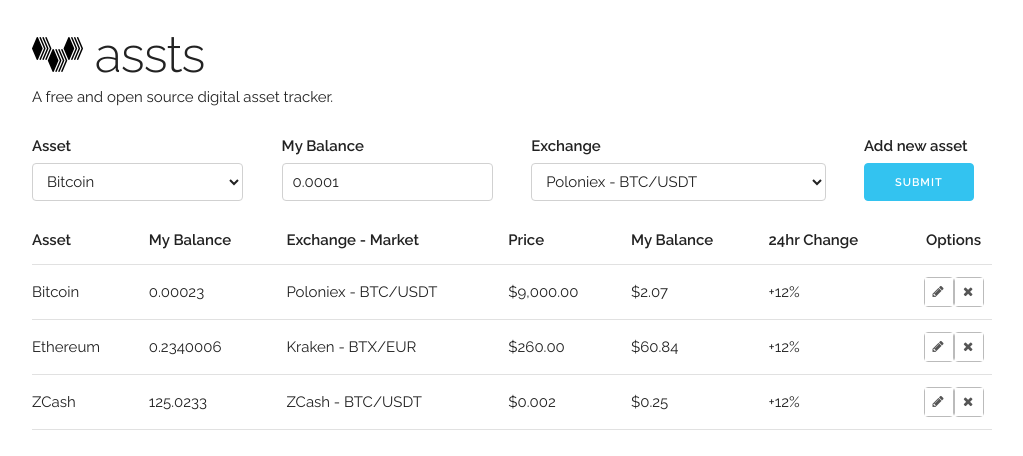
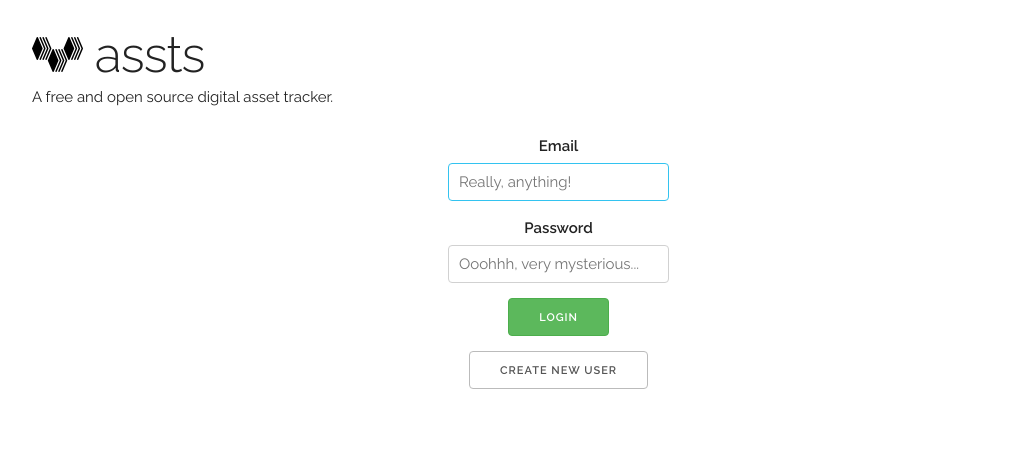
Before and after one commit to andreihod/cryptofolio, an Angular app: page /signup in a window 1280 px wide. Shown: the top 456 px of the page, without its empty margins (128-1151 px from the left). Built offline with nearby package versions, Linux system fonts and the light colour scheme.

Commit message:
Adding user

```diff
--- a/src/app/app.component.html
+++ b/src/app/app.component.html
@@ -1,11 +1,13 @@
 <h1>
-  <img src="assets/images/assts.png" alt="assts"/>
-  {{title}}
+  <img src="assets/images/assts.png" alt="assts" /> {{title}}
 </h1>
 <p>
   {{description}}
 </p>
+<app-user-form></app-user-form>
 
-<app-asset-form></app-asset-form>
+<div *ngIf="logged">
+  <app-asset-form></app-asset-form>
 
-<app-asset-list ></app-asset-list>
+  <app-asset-list></app-asset-list>
+</div>
--- /dev/null
+++ b/src/app/user-form/user-form.component.html
@@ -0,0 +1,36 @@
+<form #f="ngForm" (ngSubmit)="onSubmit(f)" >
+  <div class="six columns offset-by-five text-center">
+    <div class="row">
+      <div class="six columns">
+        <label for="username">Email</label>
+        <input class="u-full-width" autofocus="autofocus" type="text"
+        placeholder="Really, anything!" id="email" [(ngModel)]="user.email" name="email">
+      </div>
+    </div>
+    <div class="row">
+      <div class="six columns">
+        <label for="password">Password</label>
+        <input class="u-full-width" type="password"
+        placeholder="Ooohhh, very mysterious..." id="password" [(ngModel)]="user.password" name="password">
+      </div>
+    </div>
+    <div class="row" *ngIf="creating">
+      <div class="six columns">
+        <label for="repeat-password">Password again</label>
+        <input class="u-full-width" type="password"
+        placeholder="yeah, I know that it's boring, sorry..." id="repeat-password" [(ngModel)]="repeatPassword"
+        name="repeatPassword">
+      </div>
+    </div>
+    <div class="row">
+      <div class="six columns">
+        <input class="button-success" type="submit" [value]="creating ? 'Create' : 'Login'">
+      </div>
+    </div>
+    <div class="row">
+      <div class="six columns">
+        <input class="button-default" type="button" [value]="creating ? 'Login' : 'Create new user'" (click)="create()">
+      </div>
+    </div>
+  </div>
+</form>
--- /dev/null
+++ b/src/app/user-form/user-form.component.ts
@@ -0,0 +1,37 @@
+import { UserService } from './../user.service';
+import { User } from './../user';
+import { Component, OnInit } from '@angular/core';
+
+@Component({
+  selector: 'app-user-form',
+  templateUrl: './user-form.component.html',
+  styleUrls: ['./user-form.component.css']
+})
+export class UserFormComponent implements OnInit {
+
+  user : User = new User();
+  repeatPassword : string;
+  creating: boolean = false;
+
+  constructor(private userService : UserService) { }
+
+  ngOnInit() {
+  }
+
+  onSubmit(form){
+    this.user.username = this.user.email;
+
+    if(this.creating){
+      if(this.user.password === this.repeatPassword){
+        this.userService.signup(this.user).subscribe(
+          value => console.log(value)
+        )
+      }
+    }
+  }
+
+  create(){
+    this.creating = !this.creating;
+  }
+
+}
--- /dev/null
+++ b/src/app/user.service.ts
@@ -0,0 +1,41 @@
+import { User } from './user';
+
+import { Injectable } from '@angular/core';
+import { Http, Response, RequestOptions, Headers } from '@angular/http';
+
+@Injectable()
+export class UserService {
+
+  constructor(private http: Http) { }
+
+  signup(user: User) {
+    return this.http.post('http://www.getcryptofolio.com:4001/api/auth/signup',
+      `
+    {
+      "user" : {
+          ${JSON.stringify(user)}
+      }
+    }
+    `
+      , { headers: this.getHeaders() });
+  }
+
+  login() {
+
+  }
+
+  udpate() {
+
+  }
+
+  get() {
+
+  }
+
+  private getHeaders() {
+    let headers = new Headers();
+    headers.append('Content-Type', 'application/json');
+    return headers;
+  }
+
+}
--- /dev/null
+++ b/src/app/user.ts
@@ -0,0 +1,6 @@
+export class User{
+    id: number;
+    username: string;
+    email: string;
+    password: string;
+}
--- a/src/styles.css
+++ b/src/styles.css
@@ -13,3 +13,9 @@
 .editing{
   background-color: Moccasin;
 }
+
+.button-success{
+  color: #fff !important;
+  background-color: #5cb85c !important;
+  border-color: #4cae4c !important;
+}
```
Also changed, not shown: src/app/app.module.ts (+5 -2 lines), src/app/user-form/user-form.component.css (added), 2 other files (tests, documents, lock files or other folders).
